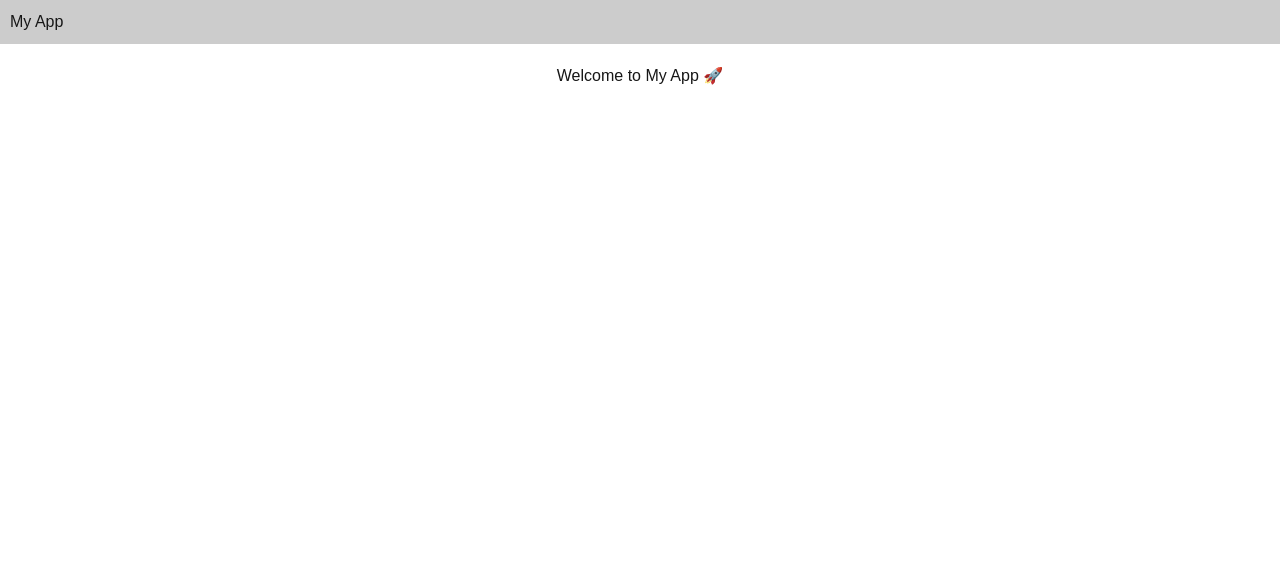
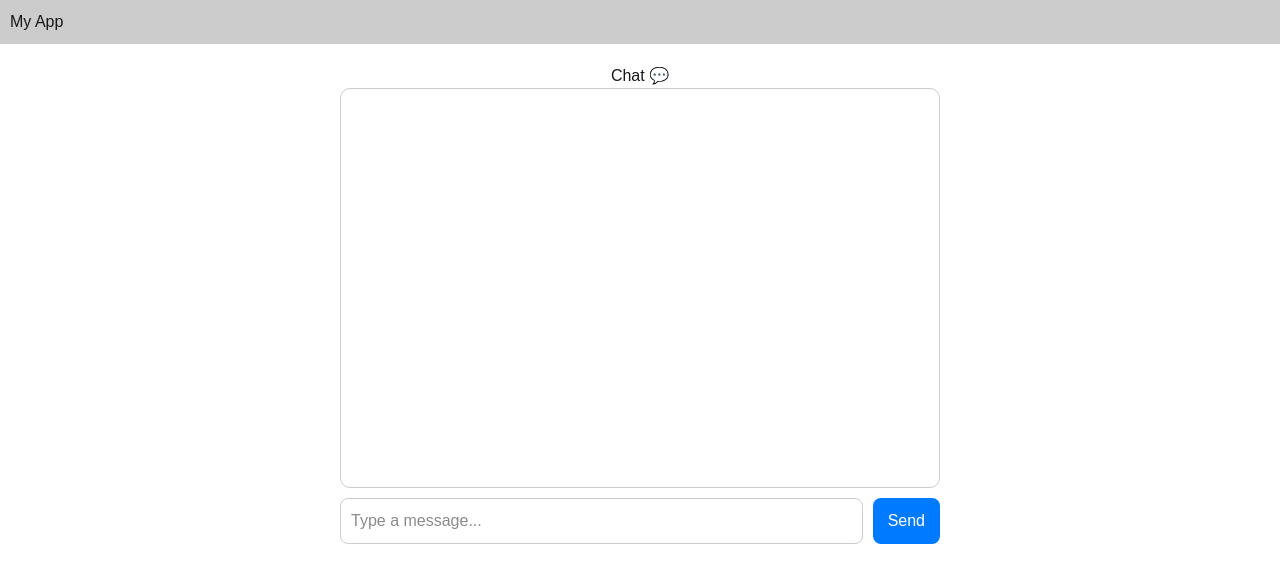
Before and after one commit to rachepalli/ChatbotUI, a Next.js app: page / in a window 1280 px wide. Shown: the top 582 px of the page. Built offline with nearby package versions, Linux system fonts and the light colour scheme.

Commit message:
Improved chat UI design

```diff
--- a/app/page.tsx
+++ b/app/page.tsx
@@ -1,12 +1,11 @@
-import Navbar from "../components/navbar";
+import Navbar from "../components/Navbar";
+import Chat from "../components/Chat";
 
 export default function Home() {
   return (
     <div>
       <Navbar />
-      <h1 style={{ textAlign: "center", marginTop: "20px" }}>
-        Welcome to My App 🚀
-      </h1>
+      <Chat />
     </div>
   );
 }
--- /dev/null
+++ b/components/Chat.tsx
@@ -0,0 +1,93 @@
+"use client";
+import { useState } from "react";
+
+type Message = {
+  text: string;
+  sender: "user" | "bot";
+};
+
+export default function Chat() {
+  const [messages, setMessages] = useState<Message[]>([]);
+  const [input, setInput] = useState("");
+
+  const sendMessage = () => {
+    if (!input.trim()) return;
+
+    const userMsg: Message = { text: input, sender: "user" };
+
+    setMessages((prev) => [...prev, userMsg]);
+    setInput("");
+
+    // fake bot reply
+    setTimeout(() => {
+      const botMsg: Message = {
+        text: "Hello! You said: " + userMsg.text,
+        sender: "bot",
+      };
+      setMessages((prev) => [...prev, botMsg]);
+    }, 1000);
+  };
+
+  return (
+    <div style={{ maxWidth: "600px", margin: "20px auto" }}>
+      <h2 style={{ textAlign: "center" }}>Chat 💬</h2>
+
+      {/* Chat Box */}
+      <div
+        style={{
+          border: "1px solid #ccc",
+          borderRadius: "10px",
+          padding: "10px",
+          height: "400px",
+          overflowY: "auto",
+          display: "flex",
+          flexDirection: "column",
+          gap: "10px",
+        }}
+      >
+        {messages.map((msg, i) => (
+          <div
+            key={i}
+            style={{
+              alignSelf: msg.sender === "user" ? "flex-end" : "flex-start",
+              background: msg.sender === "user" ? "#007bff" : "#eee",
+              color: msg.sender === "user" ? "white" : "black",
+              padding: "8px 12px",
+              borderRadius: "15px",
+              maxWidth: "70%",
+            }}
+          >
+            {msg.text}
+          </div>
+        ))}
+      </div>
+
+      {/* Input */}
+      <div style={{ display: "flex", marginTop: "10px", gap: "10px" }}>
+        <input
+          value={input}
+          onChange={(e) => setInput(e.target.value)}
+          placeholder="Type a message..."
+          style={{
+            flex: 1,
+            padding: "10px",
+            borderRadius: "8px",
+            border: "1px solid #ccc",
+          }}
+        />
+        <button
+          onClick={sendMessage}
+          style={{
+            padding: "10px 15px",
+            borderRadius: "8px",
+            background: "#007bff",
+            color: "white",
+            border: "none",
+          }}
+        >
+          Send
+        </button>
+      </div>
+    </div>
+  );
+}
```
